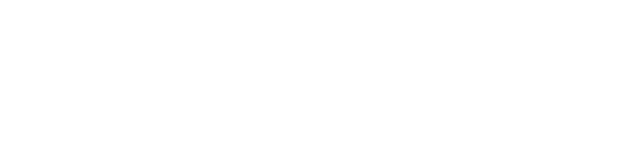
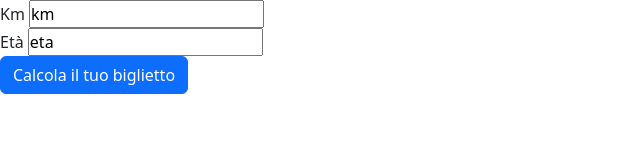
Before and after one commit to zGiusee/js-biglietto-treno-form, a plain HTML site: page index.html in a window 1280 px wide. Shown: the whole page, without its empty margins (0-640 px from the left). Drawn offline with nearby package versions, Linux system fonts and the light colour scheme.

Commit message:
[UPDATE] html base done

```diff
--- a/index.html
+++ b/index.html
@@ -17,7 +17,17 @@
 </head>
 <body>
     <div>
-
+        <div>
+            <label for="km">Km</label>
+            <input type="text" value="km" id="km" placeholder="Inserisci il numero di km che vorresti percorrere">
+        </div>
+        <div>
+            <label for="eta">Età</label>
+            <input type="text" value="eta" id="eta" placeholder="Inserisci la tua età">
+        </div>
+        <div>
+            <button class="btn btn-primary" id="btn">Calcola il tuo biglietto</button>
+        </div>
     </div>
     <script type="text/javascript" src="./js/script.js"></script>
 </body>
```
